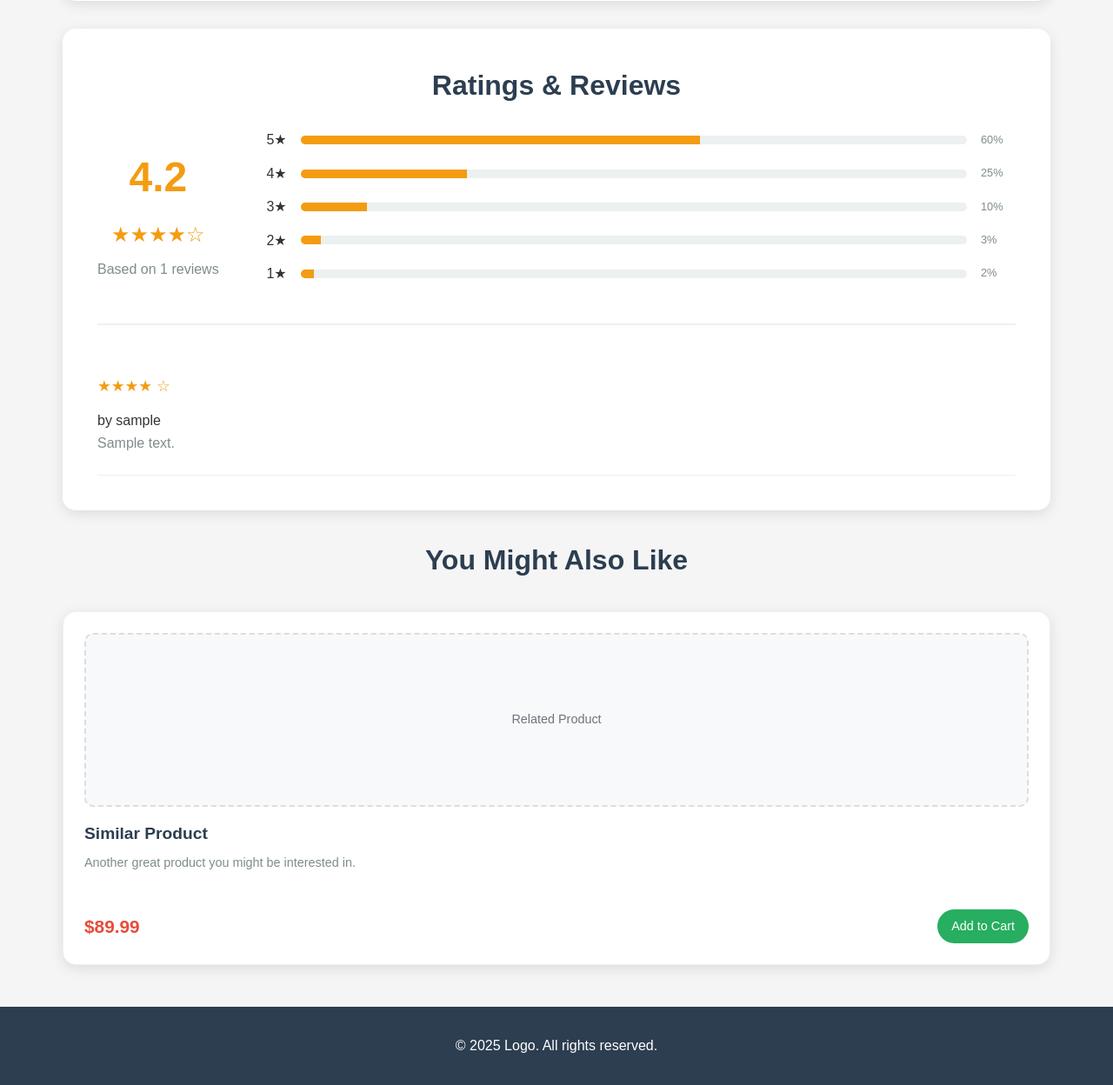
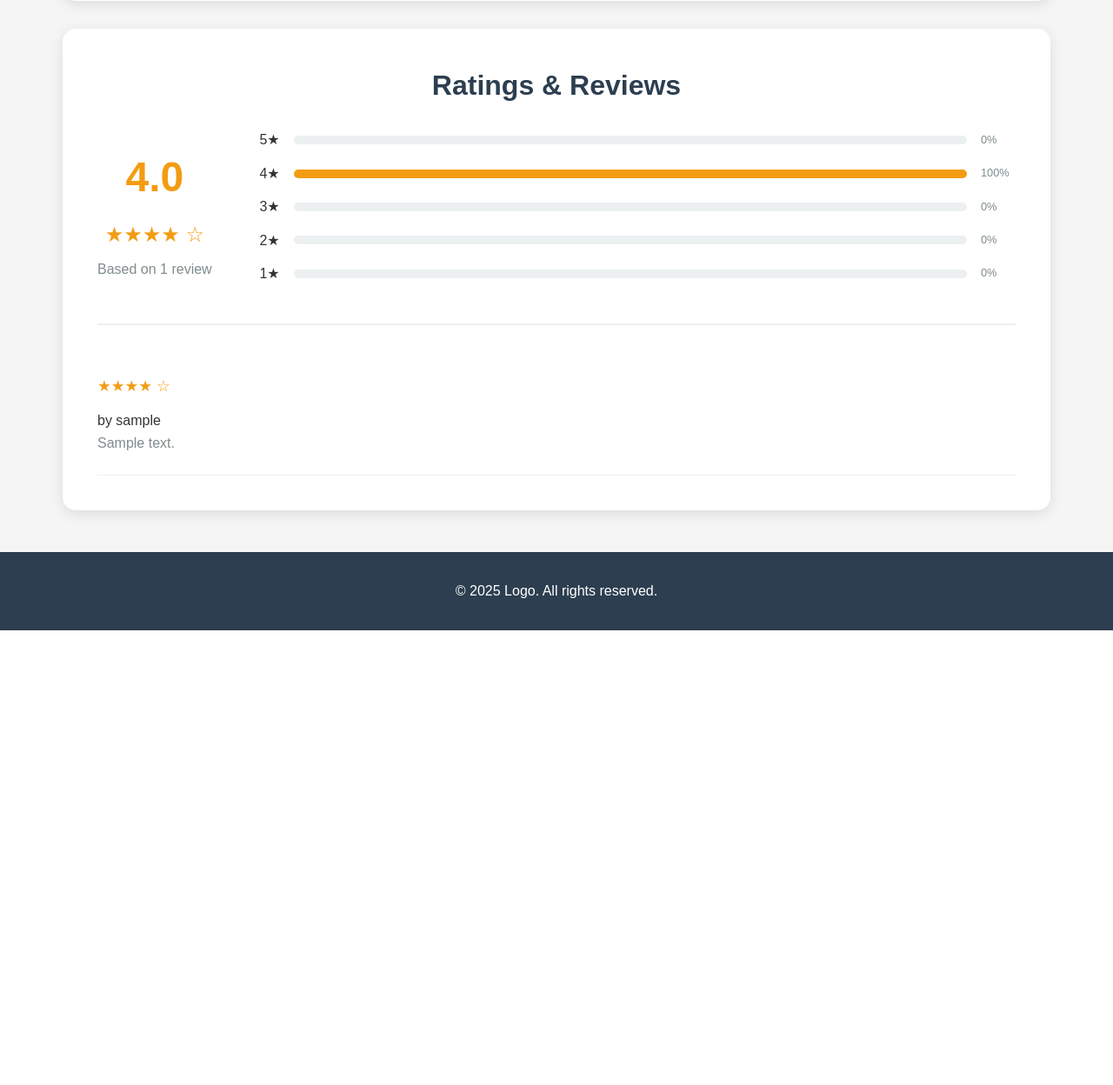
Before and after one commit to Dharani3112/Intern-Work, a Flask app: page /product/1 in a window 1280 px wide. Shown: the part 774-2022 px from the top of the page at 87% size. After the commit the page ends 1499 px from the top, so only its background shows below. Run offline with Flask 3, Linux system fonts and the light colour scheme; tables that the repository leaves empty hold one stand-in row (values such as "Sample post"); grey boxes marked "Sample" are stand-in pictures.

Commit message:
Add reviews

```diff
--- a/app.py
+++ b/app.py
@@ -319,10 +319,12 @@ def product_detail(product_id):
 
     # Get product images
     images = ProductImage.query.filter_by(product_id=product_id).all()
-
-    # Get reviews
+      # Get reviews
     reviews = Review.query.filter_by(product_id=product_id).all()
     reviews_data = []
+    rating_counts = {1: 0, 2: 0, 3: 0, 4: 0, 5: 0}
+    total_rating = 0
+
     for review in reviews:
         user = User.query.get(review.user_id)
         reviews_data.append({
@@ -331,6 +333,17 @@ def product_detail(product_id):
             'user': user.username if user else 'Anonymous',
             'created_at': review.created_at
         })
+        rating_counts[review.rating] += 1
+        total_rating += review.rating
+
+    # Calculate rating statistics
+    total_reviews = len(reviews)
+    avg_rating = round(total_rating / total_reviews, 1) if total_reviews > 0 else 0
+
+    # Calculate percentages for rating bars
+    rating_percentages = {}
+    for rating in range(1, 6):
+        rating_percentages[rating] = round((rating_counts[rating] / total_reviews) * 100) if total_reviews > 0 else 0
 
     product_data = {
         'id': product.product_id,
@@ -341,7 +354,13 @@ def product_detail(product_id):
         'image_url': get_main_image_url(product.product_id)
     }
 
-    return render_template('product.html', product=product_data, reviews=reviews_data)
+    rating_data = {
+        'avg_rating': avg_rating,
+        'total_reviews': total_reviews,
+        'rating_percentages': rating_percentages
+    }
+
+    return render_template('product.html', product=product_data, reviews=reviews_data, rating_data=rating_data)
 
 @app.route('/signup', methods=['GET', 'POST'])
 def web_signup():
--- a/templates/product.html
+++ b/templates/product.html
@@ -52,54 +52,63 @@
 <!-- Reviews Section -->
 <div class="reviews-section">
     <h3 class="section-title">Ratings & Reviews</h3>
-
       <div class="ratings-overview">
         <div class="rating-summary">
-            <div class="average-rating">4.2</div>
-            <div class="rating-stars">★★★★☆</div>
-            <div class="total-reviews">Based on {{ reviews|length }} reviews</div>
+            <div class="average-rating">{{ rating_data.avg_rating if rating_data.total_reviews > 0 else "No ratings" }}</div>
+            <div class="rating-stars">
+                {% if rating_data.total_reviews > 0 %}
+                    {% for i in range((rating_data.avg_rating)|round|int) %}★{% endfor %}
+                    {% for i in range(5 - (rating_data.avg_rating)|round|int) %}☆{% endfor %}
+                {% else %}
+                    ☆☆☆☆☆
+                {% endif %}
+            </div>
+            <div class="total-reviews">Based on {{ rating_data.total_reviews }} review{{ 's' if rating_data.total_reviews != 1 else '' }}</div>
         </div>
 
+        {% if rating_data.total_reviews > 0 %}
         <div class="rating-bars">
             <div class="rating-bar">
                 <span>5★</span>
                 <div class="rating-progress">
-                    <div class="rating-fill" style="width: 60%"></div>
+                    <div class="rating-fill" style="width: {{ rating_data.rating_percentages[5] }}%"></div>
                 </div>
-                <span>60%</span>
+                <span>{{ rating_data.rating_percentages[5] }}%</span>
             </div>
             <div class="rating-bar">
                 <span>4★</span>
                 <div class="rating-progress">
-                    <div class="rating-fill" style="width: 25%"></div>
+                    <div class="rating-fill" style="width: {{ rating_data.rating_percentages[4] }}%"></div>
                 </div>
-                <span>25%</span>
+                <span>{{ rating_data.rating_percentages[4] }}%</span>
             </div>
             <div class="rating-bar">
                 <span>3★</span>
                 <div class="rating-progress">
-                    <div class="rating-fill" style="width: 10%"></div>
+                    <div class="rating-fill" style="width: {{ rating_data.rating_percentages[3] }}%"></div>
                 </div>
-                <span>10%</span>
+                <span>{{ rating_data.rating_percentages[3] }}%</span>
             </div>
             <div class="rating-bar">
                 <span>2★</span>
                 <div class="rating-progress">
-                    <div class="rating-fill" style="width: 3%"></div>
+                    <div class="rating-fill" style="width: {{ rating_data.rating_percentages[2] }}%"></div>
                 </div>
-                <span>3%</span>
+                <span>{{ rating_data.rating_percentages[2] }}%</span>
             </div>
             <div class="rating-bar">
                 <span>1★</span>
                 <div class="rating-progress">
-                    <div class="rating-fill" style="width: 2%"></div>
+                    <div class="rating-fill" style="width: {{ rating_data.rating_percentages[1] }}%"></div>
                 </div>
-                <span>2%</span>
+                <span>{{ rating_data.rating_percentages[1] }}%</span>
             </div>
         </div>
+        {% endif %}
     </div>
 
     <div class="individual-reviews">
+        {% if reviews %}
             {% for review in reviews %}
             <div class="review-item">
                 <div class="review-header">
@@ -112,23 +121,11 @@
                 <div class="review-text">{{ review.comment }}</div>
             </div>
             {% endfor %}
+        {% else %}
+            <div class="no-reviews">
+                <p>No reviews yet. Be the first to review this product!</p>
             </div>
-</div>
-
-<!-- Related Products -->
-<div class="related-products">
-    <h3 class="section-title">You Might Also Like</h3>
-    <div class="products-grid">
-        <!-- This would typically show related products from the database -->
-        <div class="product-card">
-            <div class="product-image">Related Product</div>
-            <div class="product-title">Similar Product</div>
-            <div class="product-description">Another great product you might be interested in.</div>
-            <div class="product-footer">
-                <div class="product-price">$89.99</div>
-                <a href="#" class="add-to-cart-btn">Add to Cart</a>
-            </div>
-        </div>
+        {% endif %}
     </div>
 </div>
 {% endblock %}
```
Also changed, not shown: add_sample_reviews.py (added, +114 -0 lines). Lines whose indentation alone changed are shown as unchanged.
